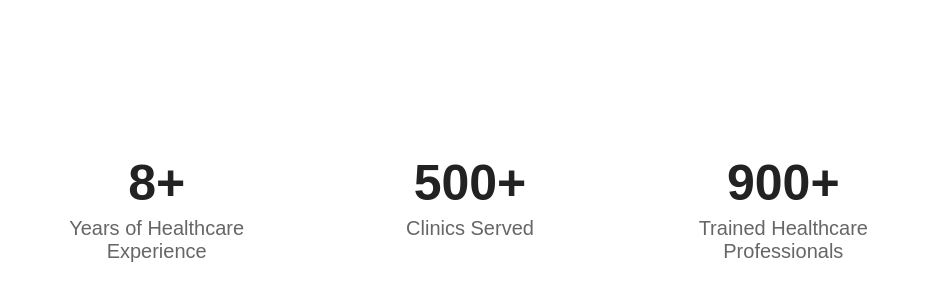
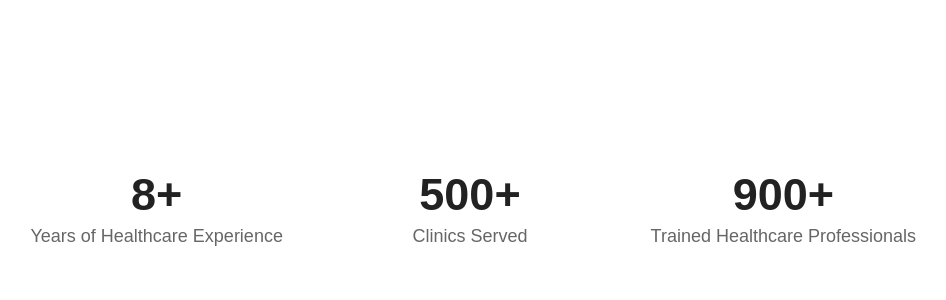
Before and after one commit to AliceAnnnc/counter, a plain HTML site: page index.html in a window 1280 px wide. Shown: the part 192-492 px from the top of the page, without its empty margins (170-1116 px from the left). Drawn offline with Linux system fonts and the light colour scheme.

Commit message:
Update index.html

```diff
--- a/index.html
+++ b/index.html
@@ -38,13 +38,13 @@
     }
 
     .count {
-      font-size: 50px;
+      font-size: 45px;
       font-weight: bold;
       color: #222;
     }
 
     .label {
-      font-size: 20px;
+      font-size: 18px;
       color: #666;
       font-weight: normal;
       margin-top: 5px;
```
